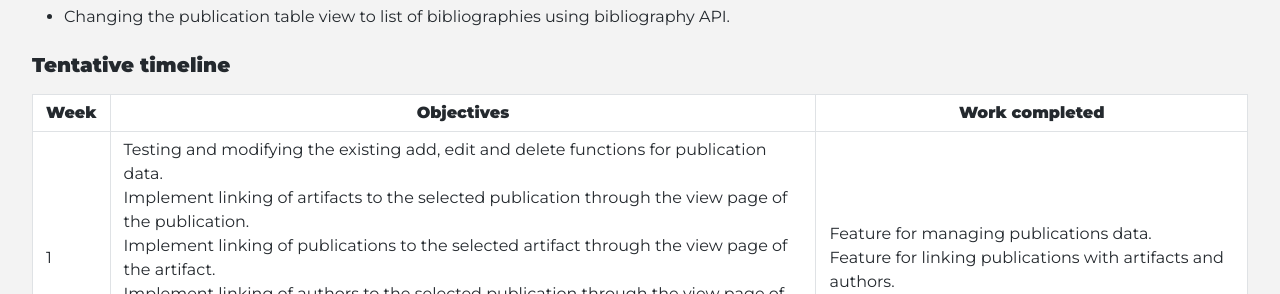
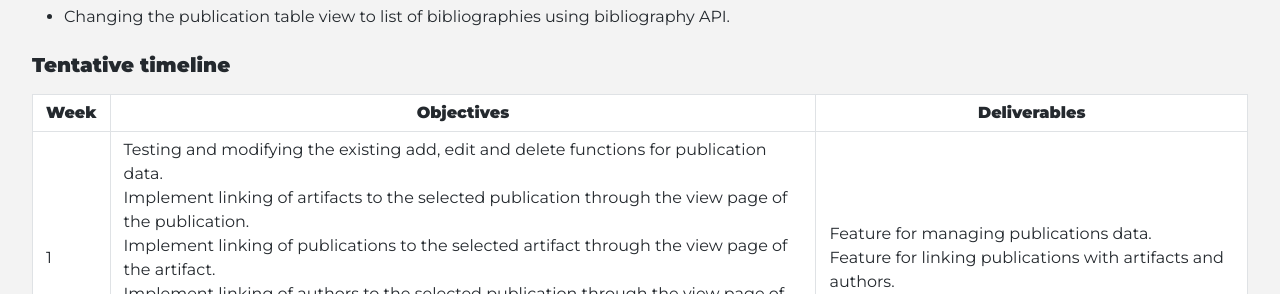
Before and after one commit to cdli-gh/blog, a Jekyll site: the page built from _blog/gsoc20/bibliography/index.md, in a window 1280 px wide and 900 px high, scrolled down 1054 px. Shown: the part 157-451 px from the top of the window. Built offline with Jekyll 4.4.1, drawn with Linux system fonts in a browser that asks for light colours; emoji names are drawn with the system emoji font; Markdown is read by kramdown in place of the engine named in the settings.

Commit message:
error fix

```diff
--- a/_blog/gsoc20/bibliography/index.md
+++ b/_blog/gsoc20/bibliography/index.md
@@ -43,7 +43,7 @@ List of tasks which need to be co-ordinated with other developers:
 
 ### Tentative timeline
 
-| Week  |Objectives | Work completed |
+| Week  |Objectives | Deliverables |
 |---|---|---|
 |1| Testing and modifying the existing add, edit and delete functions for publication data. <br> Implement linking of artifacts to the selected publication through the view page of the publication. <br> Implement linking of publications to the selected artifact through the view page of the artifact. <br> Implement linking of authors to the selected publication through the view page of the publication. <br> Implement linking of publications to the selected author through the view page of the author. | Feature for managing publications data. <br> Feature for linking publications with artifacts and authors. |
 |2| Implement bulk upload of publications using CSV files. <br> Implement bulk linking of publications to artifacts using CSV file uploads. <br> Adding appropriate file format checking and error handling. <br>  Implement bulk linking of publications to authors using CSV files.  | Feature for bulk upload of publications. <br> Feature for bulk linking of publications and artifacts.  |
```
